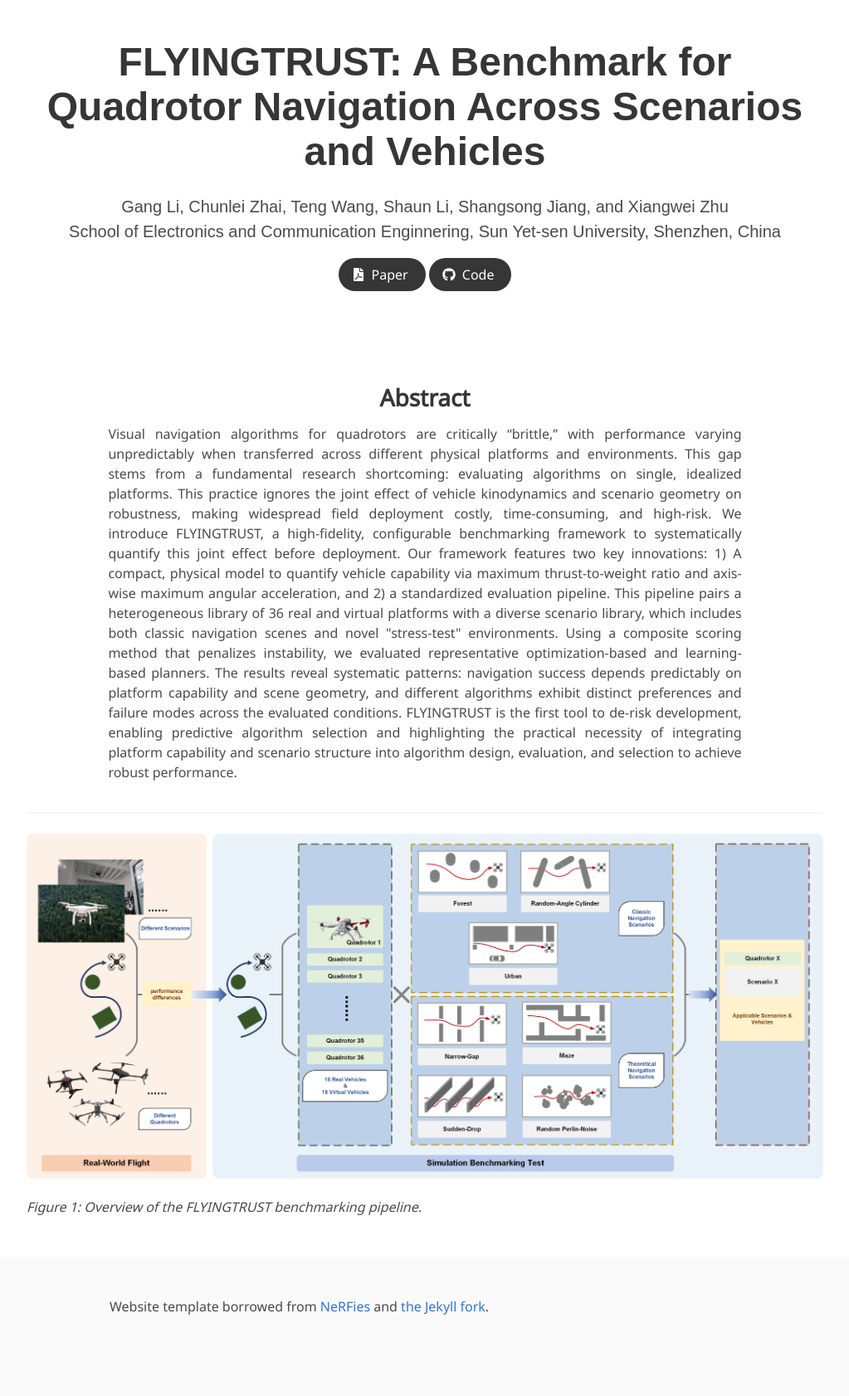
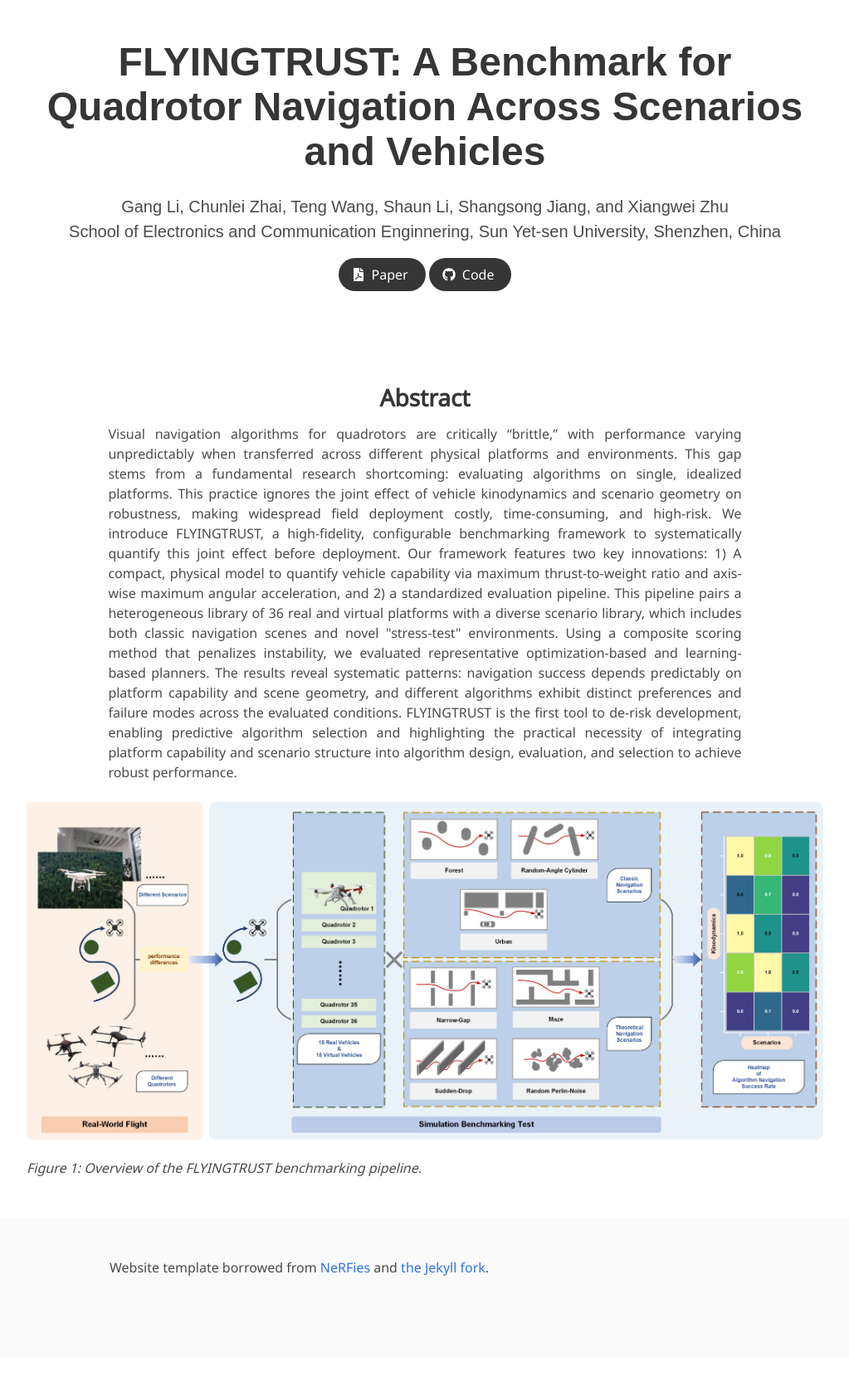
Before and after one commit to FLYINGTRUST/FLYINGTRUST.github.io, a Jekyll site: the page built from index.md, in a window 1280 px wide. Shown: the whole page at 83% size, without its empty margins (128-1151 px from the left). Built offline with Jekyll 4.4.1, drawn with Linux system fonts in a browser that asks for light colours; some web fonts are replaced; after the commit the page ends 1636 px from its top, so only the background shows below that.

Commit message:
test6 commit

```diff
--- a/index.md
+++ b/index.md
@@ -23,7 +23,9 @@ Visual navigation algorithms for quadrotors are critically “brittle,” with p
     </div>
 </div>
 
----
+<!-- <video width="100%" controls>
+  <source src="static\video\RAL 2023 - Fast Multi-UAV Decentralized Exploration of Forests.mp4" type="video/mp4">
+</video> -->
 
 <!-- > Note: This is an example of a Jekyll-based project website template: [Github link](https://github.com/shunzh/project_website).\
 > The following content is generated by ChatGPT. The figure is manually added. -->
@@ -42,7 +44,7 @@ Turing's main objective in this paper was to investigate the notion of computabi
 4. He proved the existence of non-computable numbers, which cannot be computed by any Turing machine.
 5. Turing showed that the Entscheidungsproblem is undecidable, meaning there is no algorithm that can determine, for any given mathematical statement, whether it is provable or not. -->
 
-![Turing Machine](/static/image/BENCHMARK.png)
+![BENCHMARK](/static/image/BENCHMARK.png)
 
 *Figure 1: Overview of the FLYINGTRUST benchmarking pipeline.*
 
```
Also changed, not shown: static/image/BENCHMARK.png, 2 other files.
